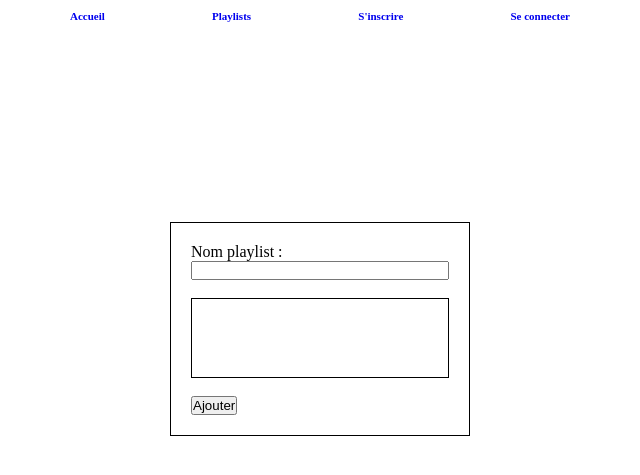
After one commit to abdelmalekbenamar/music-app, a PHP site: template views/addPlaylistView.php in a window 1280 px wide. The commit adds this page. Shown: the top 475 px of the page, without its empty margins (320-960 px from the left). Run offline with PHP 8.4, Linux system fonts and the light colour scheme; the template is opened without the code that fills it, so the values that code supplies are empty.

Commit message:
add playlist form et affichage des chanson dans la forme

```diff
--- a/assets/style.css
+++ b/assets/style.css
@@ -65,7 +65,7 @@ a{
 
 }
 
-.signUpForm, .signInForm, .addSongForm{
+.signUpForm, .signInForm, .addSongForm, .addPlaylistForm{
     width: 300px;
     border: 1px solid black;
     padding: 20px;
@@ -80,6 +80,16 @@ a{
 
 .signUpForm select{
     margin-bottom: 10px;
+}
+
+.songContainer{
+    height: 80px;
+    border: 1px solid black;
+    overflow: scroll;
+}
+
+#playlistName{
+    width: 100%;
 }
 
 
--- a/index.php
+++ b/index.php
@@ -10,6 +10,7 @@ require_once("./controlers/signInControler.php");
 require_once("./controlers/bloquedUserControler.php");
 require_once("./controlers/addSongControler.php");
 require_once("./controlers/addSongFormSubmitControler.php");
+require_once("./controlers/addPlaylistControler.php");
 
 
 if(isset($_GET["action"])){
@@ -70,7 +71,11 @@ if(isset($_GET["action"])){
         displayAddSongForm();
 
     }else if($_GET["action"] == "addSongFormSubmit"){
+
         ajouterChanson($_POST["songName"], $_POST["category"], $_SESSION["userId"]);
+
+    }else if($_GET["action"] == "addPlaylistForm"){
+        displayAddPlaylistForm();
     }
 
 }else{
--- a/src/menu.php
+++ b/src/menu.php
@@ -8,7 +8,7 @@
                 <li><a href="./index.php?action=addSongForm">Ajouter chanson</a></li>
             <?php } ?>
             <?php if(isset($_SESSION["username"])){ ?>
-                <li><a href="#">Ajouter playlist</a></li>
+                <li><a href="./index.php?action=addPlaylistForm">Ajouter playlist</a></li>
             <?php } ?>
                 <li><a href="#">Playlists</a></li>
             <?php if(isset($_SESSION["username"])){ ?>
--- /dev/null
+++ b/views/addPlaylistView.php
@@ -0,0 +1,51 @@
+<!DOCTYPE html>
+<html lang="en">
+<head>
+    <meta charset="UTF-8">
+    <meta name="viewport" content="width=device-width, initial-scale=1.0">
+    <title>Document</title>
+    <link rel="stylesheet" href="../assets/style.css">
+</head>
+<body>
+
+
+    <?php require_once("./src/menu.php"); ?>
+
+
+    <form class="addPlaylistForm" action="./index.php?action=addPlaylistFormSubmit" method="POST">
+
+
+        <label for="playlistName">
+            Nom playlist : <br>
+            <input required type="text" name="playlistName" id="playlistName">
+        </label>
+
+
+        <br><br>
+
+        <div class="songContainer">
+            <?php foreach($songs as $song){ ?>
+
+            <label for="chanson<?php echo $song["id"]; ?>">
+                <input type="checkbox" id="chanson<?php echo $song["id"]; ?>" name="<?php echo $song["id"]; ?>">
+                <?php echo $song["name"]; ?> <br>
+            </label>
+
+            <?php } ?>
+
+
+        </div>
+        <br>
+
+
+        <button type="submit">Ajouter</button>
+
+
+
+    </form>
+
+
+
+    <script src="./assets/js/menuScript.js"></script>
+</body>
+</html>
```
Also changed, not shown: controlers/addPlaylistControler.php (added, +13 -0 lines), controlers/addSongFormSubmitControler.php (+0 -14 lines), models/songModel.php (+8 -0 lines), 10 other files.
